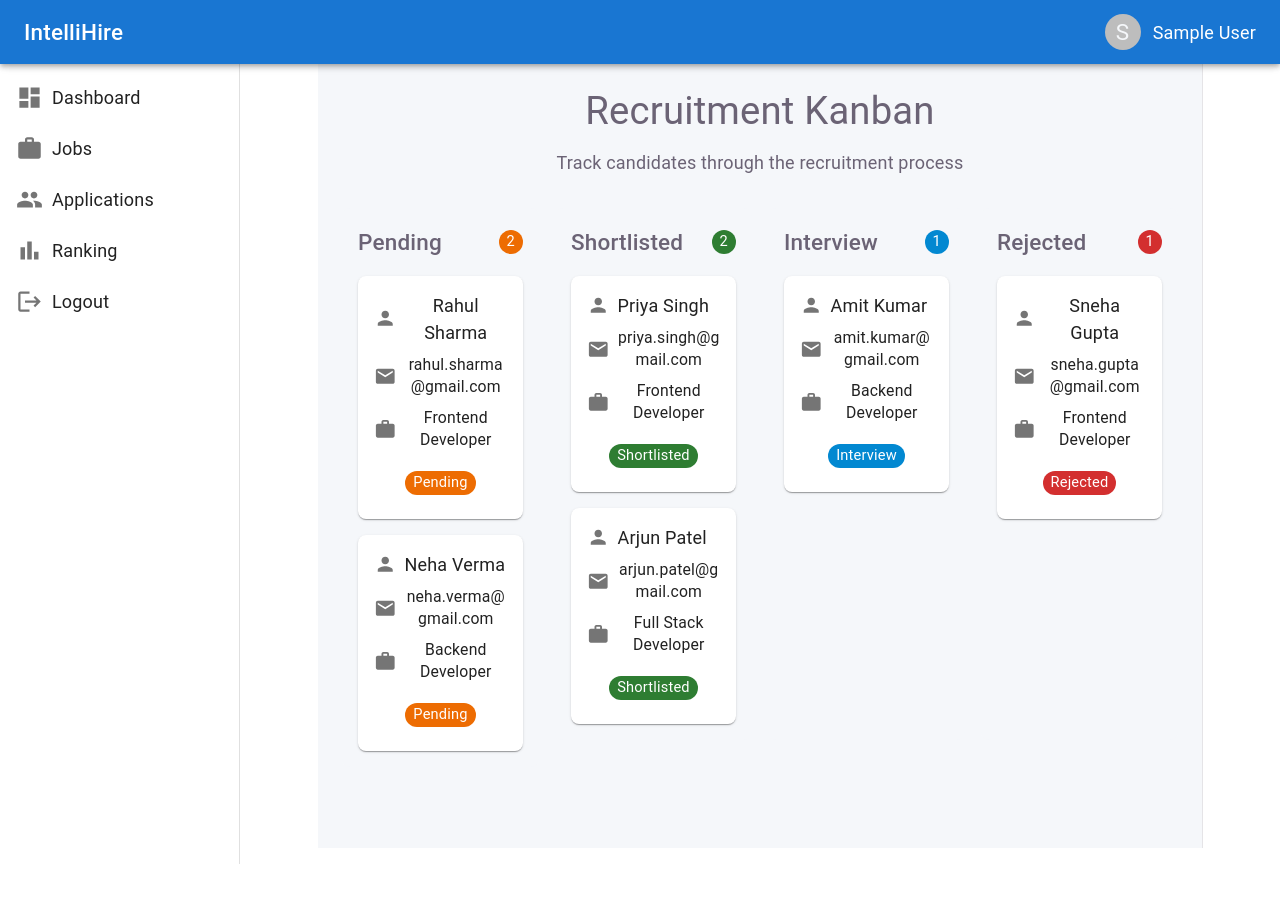
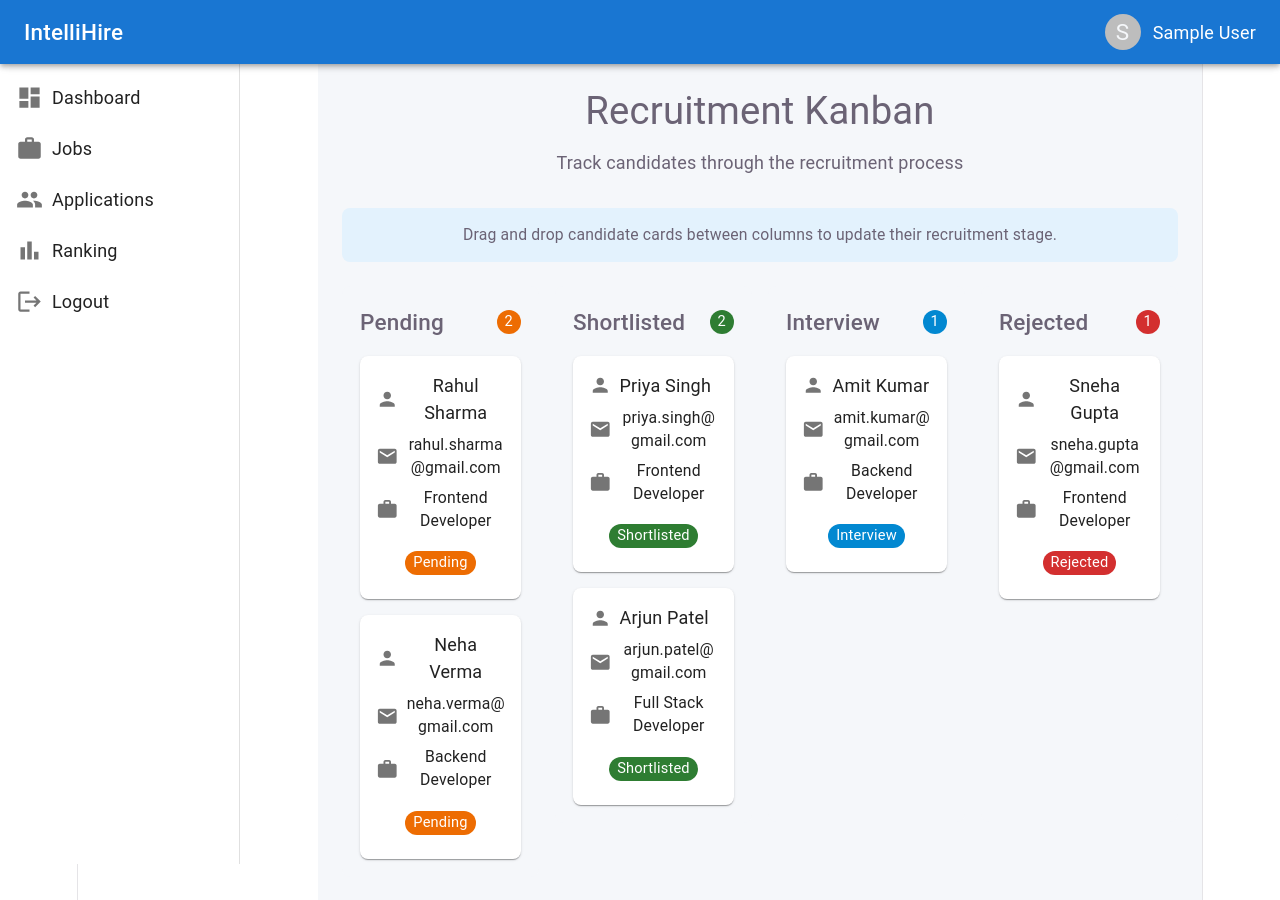
Before and after one commit to Ankush07-op/IntelliHire, a React app in the folder frontend/: page /kanban in a window 1280 px wide. Before the commit the page ends 848 px from the top, so only its background shows below. Built offline with nearby package versions, Linux system fonts and the light colour scheme; sample sign-in values are in the browser's storage; the HTML template or start-up script is replaced by a standard one.

Commit message:
feat: add kanban candidate drag and drop

```diff
--- a/frontend/src/pages/kanban/Kanban.jsx
+++ b/frontend/src/pages/kanban/Kanban.jsx
@@ -9,9 +9,9 @@ import {
   Typography,
 } from "@mui/material";
 
-import WorkIcon from "@mui/icons-material/Work";
 import PersonIcon from "@mui/icons-material/Person";
 import EmailIcon from "@mui/icons-material/Email";
+import WorkIcon from "@mui/icons-material/Work";
 
 const initialCandidates = [
   {
@@ -78,7 +78,15 @@ const columns = [
 ];
 
 function Kanban() {
-  const [candidates] = useState(initialCandidates);
+  const [candidates, setCandidates] = useState(
+    initialCandidates
+  );
+
+  const [draggedCandidateId, setDraggedCandidateId] =
+    useState(null);
+
+  const [dragOverColumn, setDragOverColumn] =
+    useState(null);
 
   const getColumnCount = (status) => {
     return candidates.filter(
@@ -105,6 +113,70 @@ function Kanban() {
     }
   };
 
+  const handleDragStart = (candidateId) => {
+    setDraggedCandidateId(candidateId);
+  };
+
+  const handleDragEnd = () => {
+    setDraggedCandidateId(null);
+    setDragOverColumn(null);
+  };
+
+  const handleDragOver = (
+    event,
+    columnId
+  ) => {
+    event.preventDefault();
+
+    setDragOverColumn(columnId);
+  };
+
+  const handleDragLeave = (
+    event,
+    columnId
+  ) => {
+    /*
+     * Only clear the highlighted column when
+     * the pointer actually leaves the column.
+     */
+    if (
+      event.currentTarget.contains(
+        event.relatedTarget
+      )
+    ) {
+      return;
+    }
+
+    if (dragOverColumn === columnId) {
+      setDragOverColumn(null);
+    }
+  };
+
+  const handleDrop = (
+    event,
+    columnId
+  ) => {
+    event.preventDefault();
+
+    if (!draggedCandidateId) {
+      return;
+    }
+
+    setCandidates((currentCandidates) =>
+      currentCandidates.map((candidate) =>
+        candidate.id === draggedCandidateId
+          ? {
+              ...candidate,
+              status: columnId,
+            }
+          : candidate
+      )
+    );
+
+    setDraggedCandidateId(null);
+    setDragOverColumn(null);
+  };
+
   return (
     <Box>
       {/* Page Header */}
@@ -121,17 +193,40 @@ function Kanban() {
           variant="body1"
           color="text.secondary"
         >
-          Track candidates through the recruitment process
+          Track candidates through the recruitment
+          process
+        </Typography>
+      </Box>
+
+      {/* Drag & Drop Hint */}
+      <Box
+        sx={{
+          mb: 3,
+          p: 2,
+          borderRadius: 2,
+          backgroundColor: "#e3f2fd",
+        }}
+      >
+        <Typography
+          variant="body2"
+          color="primary.dark"
+        >
+          Drag and drop candidate cards between columns
+          to update their recruitment stage.
         </Typography>
       </Box>
 
       {/* Kanban Columns */}
       <Grid container spacing={2}>
         {columns.map((column) => {
-          const columnCandidates = candidates.filter(
+          const columnCandidates =
+            candidates.filter(
               (candidate) =>
                 candidate.status === column.id
             );
+
+          const isDragOver =
+            dragOverColumn === column.id;
 
           return (
             <Grid
@@ -143,11 +238,36 @@ function Kanban() {
               key={column.id}
             >
               <Box
+                onDragOver={(event) =>
+                  handleDragOver(
+                    event,
+                    column.id
+                  )
+                }
+                onDragLeave={(event) =>
+                  handleDragLeave(
+                    event,
+                    column.id
+                  )
+                }
+                onDrop={(event) =>
+                  handleDrop(
+                    event,
+                    column.id
+                  )
+                }
                 sx={{
-                  backgroundColor: "#f5f7fa",
+                  backgroundColor: isDragOver
+                    ? "#e8f5e9"
+                    : "#f5f7fa",
                   borderRadius: 2,
                   minHeight: 500,
                   p: 2,
+                  border: isDragOver
+                    ? "2px dashed #4caf50"
+                    : "2px solid transparent",
+                  transition:
+                    "all 0.2s ease",
                 }}
               >
                 {/* Column Header */}
@@ -155,7 +275,8 @@ function Kanban() {
                   sx={{
                     display: "flex",
                     alignItems: "center",
-                    justifyContent: "space-between",
+                    justifyContent:
+                      "space-between",
                     mb: 2,
                   }}
                 >
@@ -167,9 +288,13 @@ function Kanban() {
                   </Typography>
 
                   <Chip
-                    label={getColumnCount(column.id)}
+                    label={getColumnCount(
+                      column.id
+                    )}
                     size="small"
-                    color={getStatusColor(column.id)}
+                    color={getStatusColor(
+                      column.id
+                    )}
                   />
                 </Box>
 
@@ -185,10 +310,35 @@ function Kanban() {
                     (candidate) => (
                       <Card
                         key={candidate.id}
+                        draggable
+                        onDragStart={() =>
+                          handleDragStart(
+                            candidate.id
+                          )
+                        }
+                        onDragEnd={
+                          handleDragEnd
+                        }
                         elevation={1}
                         sx={{
                           borderRadius: 2,
-                          cursor: "grab",
+                          cursor:
+                            draggedCandidateId ===
+                            candidate.id
+                              ? "grabbing"
+                              : "grab",
+                          opacity:
+                            draggedCandidateId ===
+                            candidate.id
+                              ? 0.5
+                              : 1,
+                          transform:
+                            draggedCandidateId ===
+                            candidate.id
+                              ? "scale(0.98)"
+                              : "scale(1)",
+                          transition:
+                            "all 0.2s ease",
                           "&:hover": {
                             boxShadow: 4,
                           },
@@ -198,8 +348,10 @@ function Kanban() {
                           {/* Candidate Name */}
                           <Box
                             sx={{
-                              display: "flex",
-                              alignItems: "center",
+                              display:
+                                "flex",
+                              alignItems:
+                                "center",
                               gap: 1,
                               mb: 1,
                             }}
@@ -212,15 +364,19 @@ function Kanban() {
                             <Typography
                               fontWeight={600}
                             >
-                              {candidate.name}
+                              {
+                                candidate.name
+                              }
                             </Typography>
                           </Box>
 
                           {/* Email */}
                           <Box
                             sx={{
-                              display: "flex",
-                              alignItems: "center",
+                              display:
+                                "flex",
+                              alignItems:
+                                "center",
                               gap: 1,
                               mb: 1,
                             }}
@@ -238,15 +394,19 @@ function Kanban() {
                                   "break-word",
                               }}
                             >
-                              {candidate.email}
+                              {
+                                candidate.email
+                              }
                             </Typography>
                           </Box>
 
                           {/* Job */}
                           <Box
                             sx={{
-                              display: "flex",
-                              alignItems: "center",
+                              display:
+                                "flex",
+                              alignItems:
+                                "center",
                               gap: 1,
                               mb: 2,
                             }}
@@ -266,7 +426,9 @@ function Kanban() {
 
                           {/* Status */}
                           <Chip
-                            label={candidate.status}
+                            label={
+                              candidate.status
+                            }
                             color={getStatusColor(
                               candidate.status
                             )}
@@ -295,6 +457,17 @@ function Kanban() {
                       >
                         No candidates
                       </Typography>
+
+                      {draggedCandidateId && (
+                        <Typography
+                          variant="caption"
+                          color="primary"
+                          display="block"
+                          sx={{ mt: 1 }}
+                        >
+                          Drop candidate here
+                        </Typography>
+                      )}
                     </Box>
                   )}
                 </Box>
```
Lines whose indentation alone changed are shown as unchanged.
